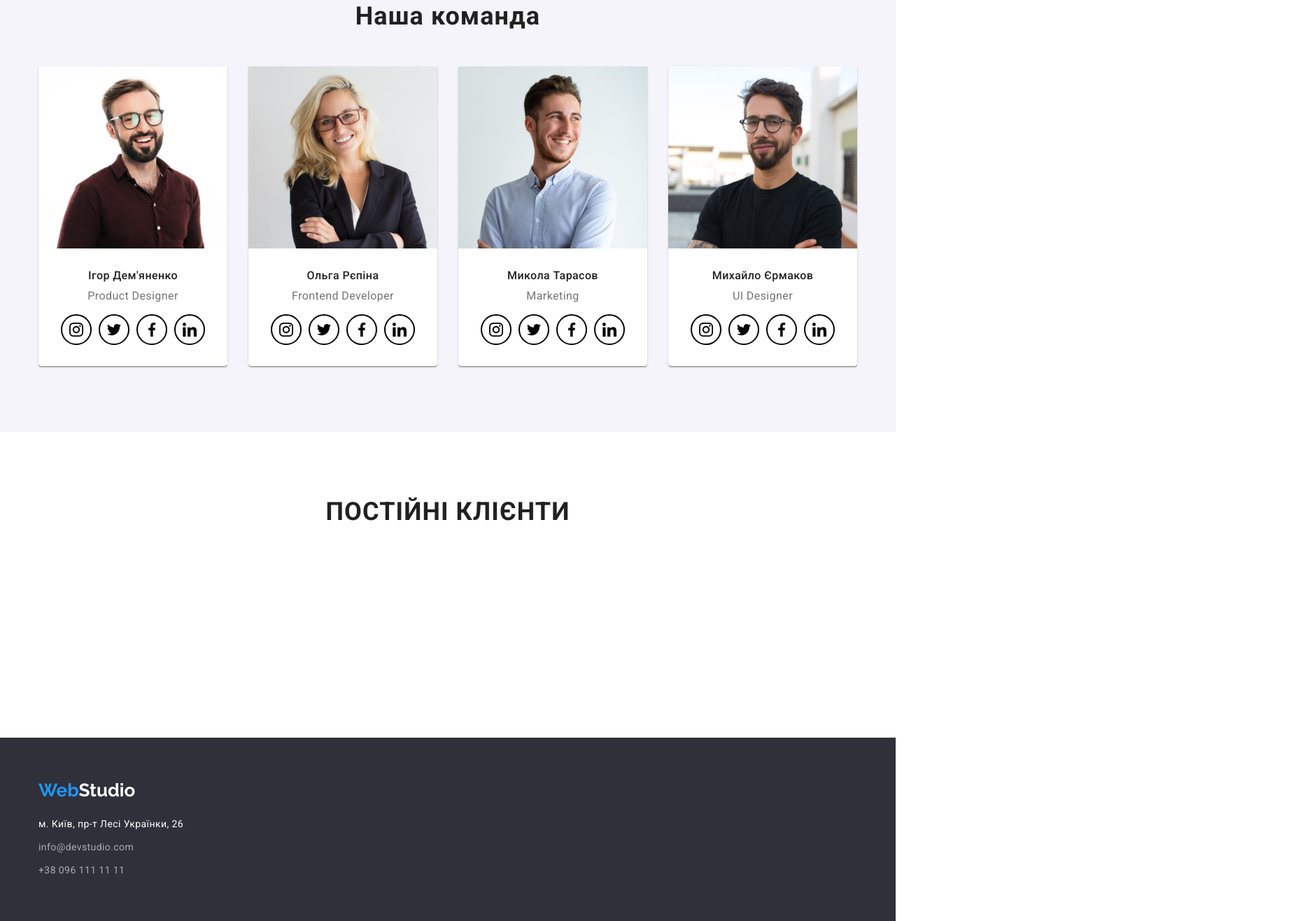
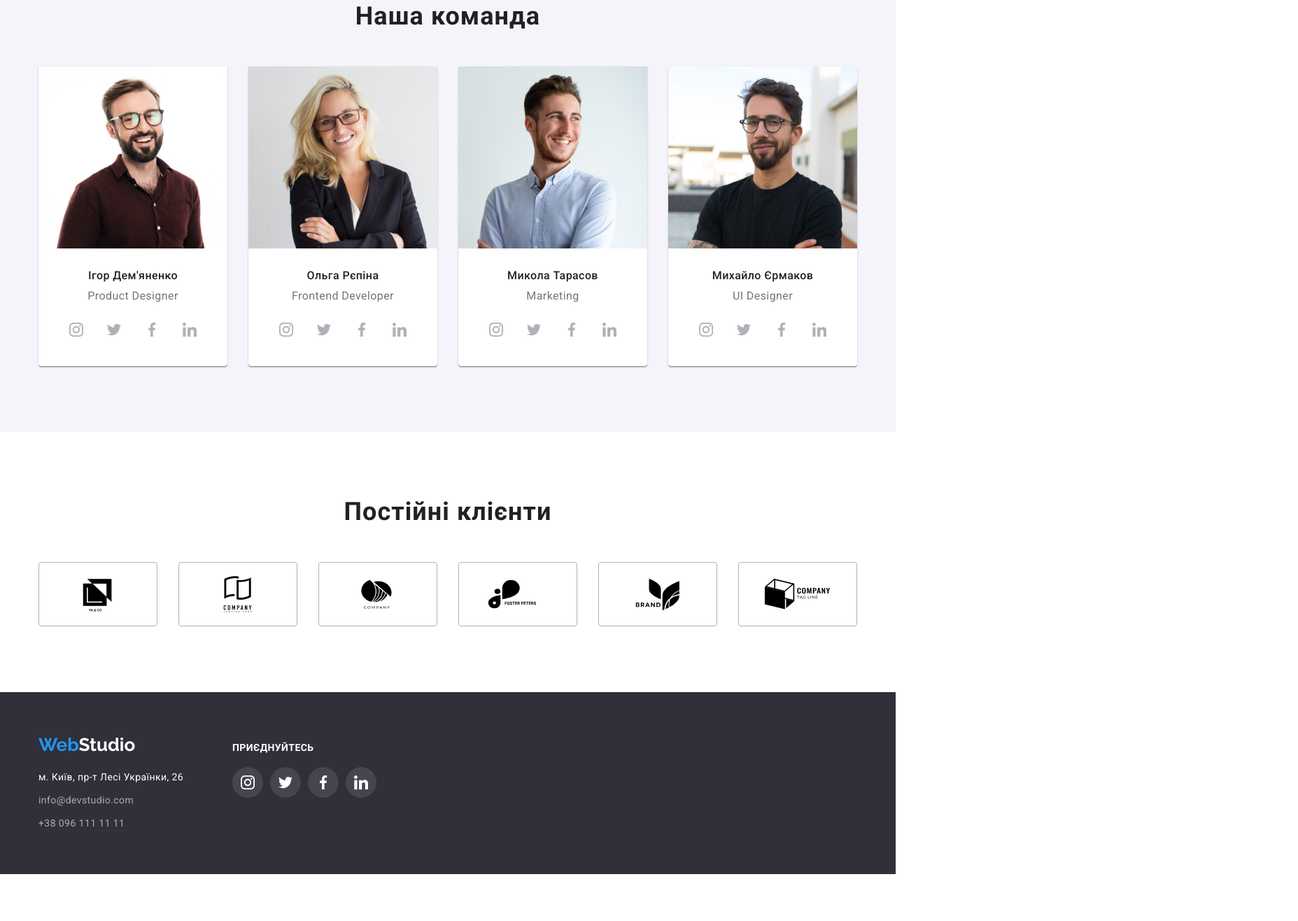
Before and after one commit to IvanOnika/goit-markup-hw-04, a plain HTML site: page index.html in a window 1280 px wide. Shown: the part 1695-3011 px from the top of the page at 70% size, 1855 px wide, since content can reach past the window. After the commit the page ends 2944 px from the top, so only its background shows below. Drawn offline with nearby package versions, Linux system fonts and the light colour scheme.

Commit message:
add footer

```diff
--- a/css/styles.css
+++ b/css/styles.css
@@ -172,8 +172,7 @@ body {
   height: 16px;
 }
 
-.email:hover,
-.email:focus {
+.contact-icon:hover{
   fill: var(--accent-color);
 }
 
@@ -301,11 +300,6 @@ button {
 
 /*Секція-2*/
 
-/*.benefits {
-  padding-top: 94px;
-  padding-bottom: 94px;
-}*/
-
 .content-no-pt {
   padding-top: 0px;
 }
@@ -335,15 +329,6 @@ button {
   letter-spacing: 0.03em;
   color: var(--title-text-color);
 }
-
-/*.titles {
-  display: inline-block;
-  font-weight: 700;
-  font-size: 14px;
-  line-height: 1.14;
-  letter-spacing: 0.03em;
-  color: var(--title-text-color);
-}*/
 
 /*Секція-3*/
 
@@ -403,7 +388,23 @@ button {
   width: 44px;
   height: 44px;
   border-radius: 50%;
-  border: 2px solid black;
+}
+
+
+.link-to-social:hover {
+  background-color: #2196f3;
+}
+
+.icon-social{
+  fill: #afb1b8 ;
+}
+
+.icon-social:hover {
+  fill: var(--primary-white-color);
+}
+
+.icon-social:hover::before{
+  fill: var(--primary-white-color);
 }
 
 .link-to-social {
@@ -415,6 +416,7 @@ button {
   height: 44px;
   border-radius: 50%;
 }
+
 
 .photo {
   display: block;
@@ -428,6 +430,23 @@ button {
 
 .clients-list {
   display: flex;
+  gap: 30px;
+}
+
+.clients-list-icon {
+  display: flex;
+  width: 170px;
+  height: 92px;
+  border: 1px solid #afb1b8;
+  border-radius: 4px;
+}
+
+.link-to-client {
+  display: flex;
+  align-items: center;
+  justify-content: center;
+  width: 170px;
+  height: 92px;
 }
 
 /*Footer*/
@@ -438,6 +457,7 @@ button {
   font-weight: 700;
   line-height: 1.19;
   color: var(--primary-white-color);
+  display: block;
 }
 
 address {
@@ -458,6 +478,10 @@ address {
 
 footer {
   background-color: #2f303a;
+}
+
+.footer-container {
+  display: flex;
   padding-top: 60px;
   padding-bottom: 60px;
 }
@@ -483,6 +507,52 @@ address {
 
 .address-footer:first-child {
   color: var(--primary-white-color);
+}
+
+.left-column{
+  margin-right: 70px;
+}
+
+.join-social {
+  display: flex;
+  flex-direction: column;
+  width: 206px;
+}
+
+.join-link{
+  display: flex;
+  width: 44px;
+  height: 44px;
+  border-radius: 50%;
+  justify-content: center;
+  align-items: center;
+  background-color: rgba(255, 255, 255, 0.1);
+}
+
+.join-link:hover,
+.join-link:focus{
+  background-color: var(--accent-color);
+}
+
+
+.join-to-us {
+  padding-top: 12px;
+  margin-bottom: 20px;
+  font-weight: 700;
+  font-size: 14px;
+  line-height: 1.14;
+  letter-spacing: 0.03em;
+  text-transform: uppercase;
+  color: #ffffff;
+}
+
+.footer-social {
+  display: flex;
+  gap: 10px;
+}
+
+.icon-social-footer{
+  fill: white;
 }
 
 /*Портфоліо*/
--- a/index.html
+++ b/index.html
@@ -172,7 +172,7 @@
                 <ul class="social-links">
                   <li class="social-links-icon">
                     <a class="link-to-social" href="">
-                      <svg width="20" height="20">
+                      <svg class="icon-social" width="20" height="20">
                         <use
                           href="./images/symbol-defs.svg#icon-instagram-2"
                         ></use>
@@ -181,7 +181,7 @@
                   </li>
                   <li class="social-links-icon">
                     <a class="link-to-social" href="">
-                      <svg width="20" height="20">
+                      <svg class="icon-social" width="20" height="20">
                         <use
                           href="./images/symbol-defs.svg#icon-twitter-1"
                         ></use>
@@ -190,7 +190,7 @@
                   </li>
                   <li class="social-links-icon">
                     <a class="link-to-social" href="">
-                      <svg width="20" height="20">
+                      <svg class="icon-social" width="20" height="20">
                         <use
                           href="./images/symbol-defs.svg#icon-facebook-1"
                         ></use>
@@ -199,7 +199,7 @@
                   </li>
                   <li class="social-links-icon">
                     <a class="link-to-social" href="">
-                      <svg width="20" height="20">
+                      <svg class="icon-social" width="20" height="20">
                         <use
                           href="./images/symbol-defs.svg#icon-linkedin-1"
                         ></use>
@@ -222,7 +222,7 @@
                 <ul class="social-links">
                   <li class="social-links-icon">
                     <a class="link-to-social" href="">
-                      <svg width="20" height="20">
+                      <svg class="icon-social" width="20" height="20">
                         <use
                           href="./images/symbol-defs.svg#icon-instagram-2"
                         ></use>
@@ -231,7 +231,7 @@
                   </li>
                   <li class="social-links-icon">
                     <a class="link-to-social" href="">
-                      <svg width="20" height="20">
+                      <svg class="icon-social" width="20" height="20">
                         <use
                           href="./images/symbol-defs.svg#icon-twitter-1"
                         ></use>
@@ -240,7 +240,7 @@
                   </li>
                   <li class="social-links-icon">
                     <a class="link-to-social" href="">
-                      <svg width="20" height="20">
+                      <svg class="icon-social" width="20" height="20">
                         <use
                           href="./images/symbol-defs.svg#icon-facebook-1"
                         ></use>
@@ -249,7 +249,7 @@
                   </li>
                   <li class="social-links-icon">
                     <a class="link-to-social" href="">
-                      <svg width="20" height="20">
+                      <svg class="icon-social" width="20" height="20">
                         <use
                           href="./images/symbol-defs.svg#icon-linkedin-1"
                         ></use>
@@ -272,7 +272,7 @@
                 <ul class="social-links">
                   <li class="social-links-icon">
                     <a class="link-to-social" href="">
-                      <svg width="20" height="20">
+                      <svg class="icon-social" width="20" height="20">
                         <use
                           href="./images/symbol-defs.svg#icon-instagram-2"
                         ></use>
@@ -281,7 +281,7 @@
                   </li>
                   <li class="social-links-icon">
                     <a class="link-to-social" href="">
-                      <svg width="20" height="20">
+                      <svg class="icon-social" width="20" height="20">
                         <use
                           href="./images/symbol-defs.svg#icon-twitter-1"
                         ></use>
@@ -290,7 +290,7 @@
                   </li>
                   <li class="social-links-icon">
                     <a class="link-to-social" href="">
-                      <svg width="20" height="20">
+                      <svg class="icon-social" width="20" height="20">
                         <use
                           href="./images/symbol-defs.svg#icon-facebook-1"
                         ></use>
@@ -299,7 +299,7 @@
                   </li>
                   <li class="social-links-icon">
                     <a class="link-to-social" href="">
-                      <svg width="20" height="20">
+                      <svg class="icon-social" width="20" height="20">
                         <use
                           href="./images/symbol-defs.svg#icon-linkedin-1"
                         ></use>
@@ -322,7 +322,7 @@
                 <ul class="social-links">
                   <li class="social-links-icon">
                     <a class="link-to-social" href="">
-                      <svg width="20" height="20">
+                      <svg class="icon-social" width="20" height="20">
                         <use
                           href="./images/symbol-defs.svg#icon-instagram-2"
                         ></use>
@@ -331,7 +331,7 @@
                   </li>
                   <li class="social-links-icon">
                     <a class="link-to-social" href="">
-                      <svg width="20" height="20">
+                      <svg class="icon-social" width="20" height="20">
                         <use
                           href="./images/symbol-defs.svg#icon-twitter-1"
                         ></use>
@@ -340,7 +340,7 @@
                   </li>
                   <li class="social-links-icon">
                     <a class="link-to-social" href="">
-                      <svg width="20" height="20">
+                      <svg class="icon-social" width="20" height="20">
                         <use
                           href="./images/symbol-defs.svg#icon-facebook-1"
                         ></use>
@@ -349,7 +349,7 @@
                   </li>
                   <li class="social-links-icon">
                     <a class="link-to-social" href="">
-                      <svg width="20" height="20">
+                      <svg class="icon-social" width="20" height="20">
                         <use
                           href="./images/symbol-defs.svg#icon-linkedin-1"
                         ></use>
@@ -365,43 +365,49 @@
 
       <section class="content">
         <div class="container">
-          <h2 class="section-title">ПОСТІЙНІ КЛІЄНТИ</h2>
+          <h2 class="section-title">Постійні клієнти</h2>
           <ul class="clients-list">
-            <li>
-              <a href=""
-                ><svg>
-                  <use href="./images/symbol-defs.svg"></use></svg
-              ></a>
+            <li class="clients-list-icon">
+              <a href="" class="link-to-client">
+                <svg class="client-icon" width="106" height="60">
+                  <use href="./images/symbol-defs.svg#icon-Logo6"></use>
+                </svg>
+              </a>
             </li>
-            <li>
-              <a href=""
-                ><svg>
-                  <use href="./images/symbol-defs.svg"></use></svg
-              ></a>
+            <li class="clients-list-icon">
+              <a href="" class="link-to-client">
+                <svg class="client-icon" width="106" height="60">
+                  <use href="./images/symbol-defs.svg#icon-Logo5"></use>
+                </svg>
+              </a>
             </li>
-            <li>
-              <a href=""
-                ><svg>
-                  <use href="./images/symbol-defs.svg"></use></svg
-              ></a>
+            <li class="clients-list-icon">
+              <a href="" class="link-to-client">
+                <svg class="client-icon" width="106" height="60">
+                  <use href="./images/symbol-defs.svg#icon-Logo4"></use>
+                </svg>
+              </a>
             </li>
-            <li>
-              <a href=""
-                ><svg>
-                  <use href="./images/symbol-defs.svg"></use></svg
-              ></a>
+            <li class="clients-list-icon">
+              <a href="" class="link-to-client">
+                <svg class="client-icon" width="106" height="60">
+                  <use href="./images/symbol-defs.svg#icon-Logo3"></use>
+                </svg>
+              </a>
             </li>
-            <li>
-              <a href=""
-                ><svg>
-                  <use href="./images/symbol-defs.svg"></use></svg
-              ></a>
+            <li class="clients-list-icon">
+              <a href="" class="link-to-client">
+                <svg class="client-icon" width="106" height="60">
+                  <use href="./images/symbol-defs.svg#icon-Logo-2"></use>
+                </svg>
+              </a>
             </li>
-            <li>
-              <a href=""
-                ><svg>
-                  <use href="./images/symbol-defs.svg"></use></svg
-              ></a>
+            <li class="clients-list-icon">
+              <a href="" class="link-to-client">
+                <svg class="client-icon" width="106" height="60">
+                  <use href="./images/symbol-defs.svg#icon-Logo"></use>
+                </svg>
+              </a>
             </li>
           </ul>
         </div>
@@ -409,7 +415,8 @@
     </main>
 
     <footer>
-      <div class="container">
+      <div class="container footer-container">
+        <div class="left-column">
           <a class="logo-footer" href="./index.html"
             ><span class="logo-color">Web</span>Studio</a
           >
@@ -434,6 +441,41 @@
             </ul>
           </address>
         </div>
+
+        <div class="join-social">
+          <h3 class="join-to-us">Приєднуйтесь</h3>
+          <ul class="footer-social">
+            <li class="footer-icon">
+              <a href="" class="join-link">
+                <svg class="icon-social-footer" width="20" height="20">
+                  <use href="./images/symbol-defs.svg#icon-instagram-2"></use>
+                </svg>
+              </a>
+            </li>
+            <li class="footer-icon">
+              <a href="" class="join-link">
+                <svg class="icon-social-footer" width="20" height="20">
+                  <use href="./images/symbol-defs.svg#icon-twitter-1"></use>
+                </svg>
+              </a>
+            </li>
+            <li class="footer-icon">
+              <a href="" class="join-link">
+                <svg class="icon-social-footer" width="20" height="20">
+                  <use href="./images/symbol-defs.svg#icon-facebook-1"></use>
+                </svg>
+              </a>
+            </li>
+            <li class="footer-icon">
+              <a href="" class="join-link">
+                <svg class="icon-social-footer" width="20" height="20">
+                  <use href="./images/symbol-defs.svg#icon-linkedin-1"></use>
+                </svg>
+              </a>
+            </li>
+          </ul>
+        </div>
+      </div>
     </footer>
   </body>
 </html>
```
Lines whose indentation alone changed are shown as unchanged.
